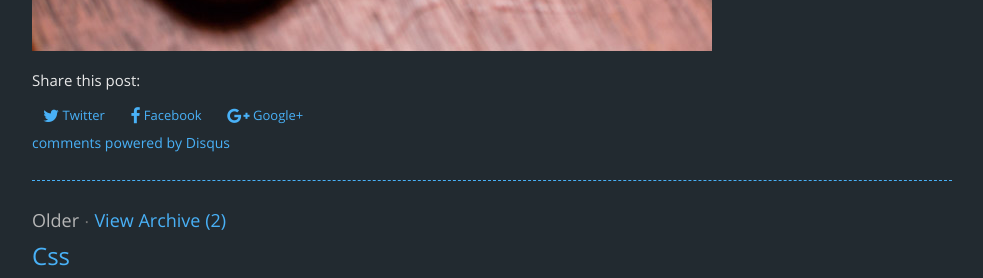
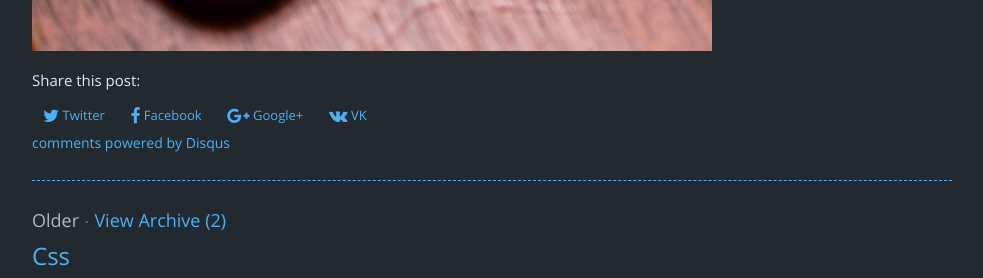
Before and after one commit to kirqe/autm-rb, a Jekyll site: the page built from _posts/2014-11-30-testtest.md, in a window 1280 px wide. Shown: the part 965-1243 px from the top of the page, without its empty margins (148-1131 px from the left). Built offline with Jekyll 4.4.1, drawn with Linux system fonts in a browser that asks for light colours; nearby versions of some CDN libraries; comment, search, counter and statistics services are not loaded.

Commit message:
Added VK (https://vk.com) share button

```diff
--- a/_includes/share-btns.html
+++ b/_includes/share-btns.html
@@ -20,4 +20,10 @@
           <i class="fa fa-google-plus fa-lg"></i>
           Google+
         </a>
+        <a class="btn btn-small btn-sm vk"
+	          href="https://vk.com/share.php?url=http://{{site.url}}{{page.url | encode}}"
+	          onclick="window.open(this.href, 'vk-share', 'width=500,height=250');return false;">
+	         <i class="fa fa-vk fa-lg"></i>
+	         VK
+	       </a>
  </a>
```
